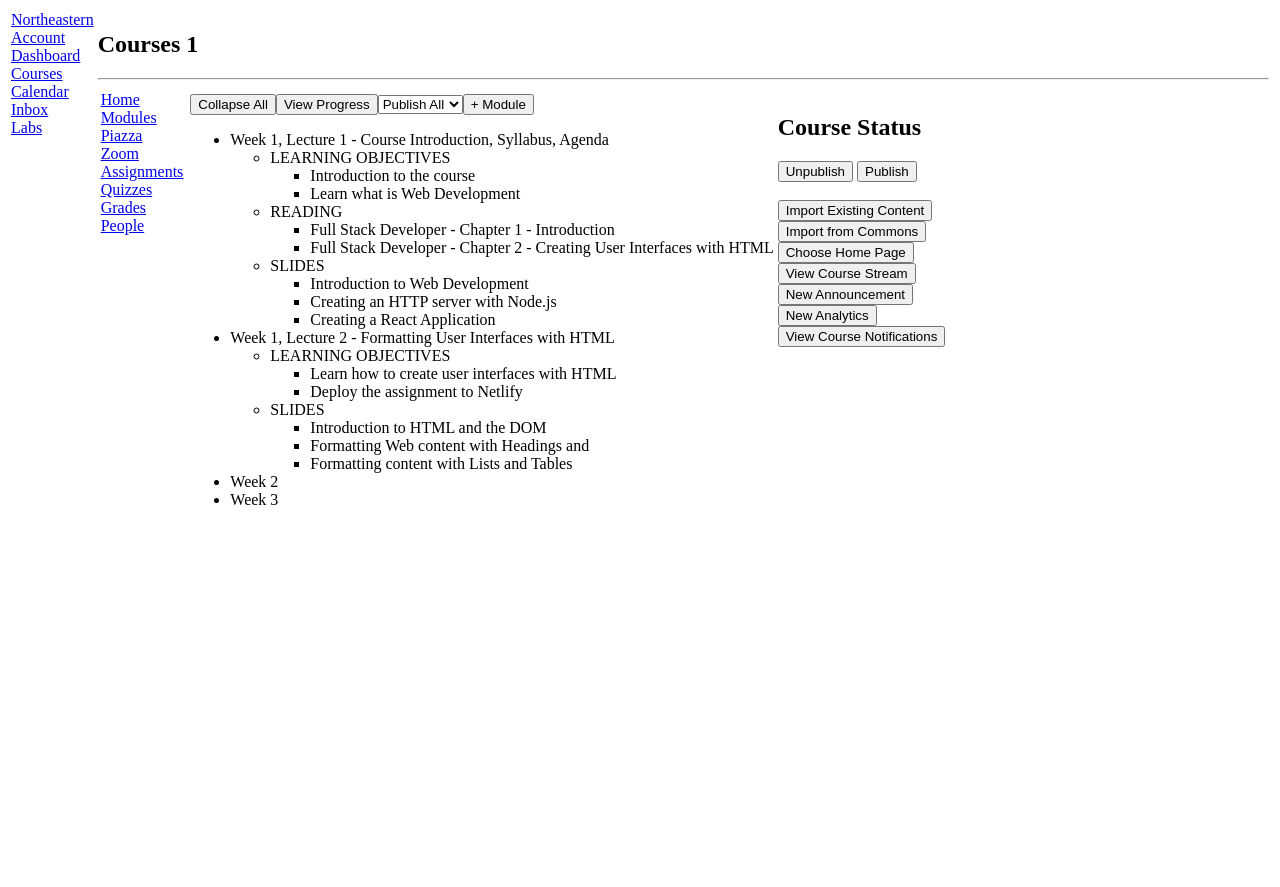
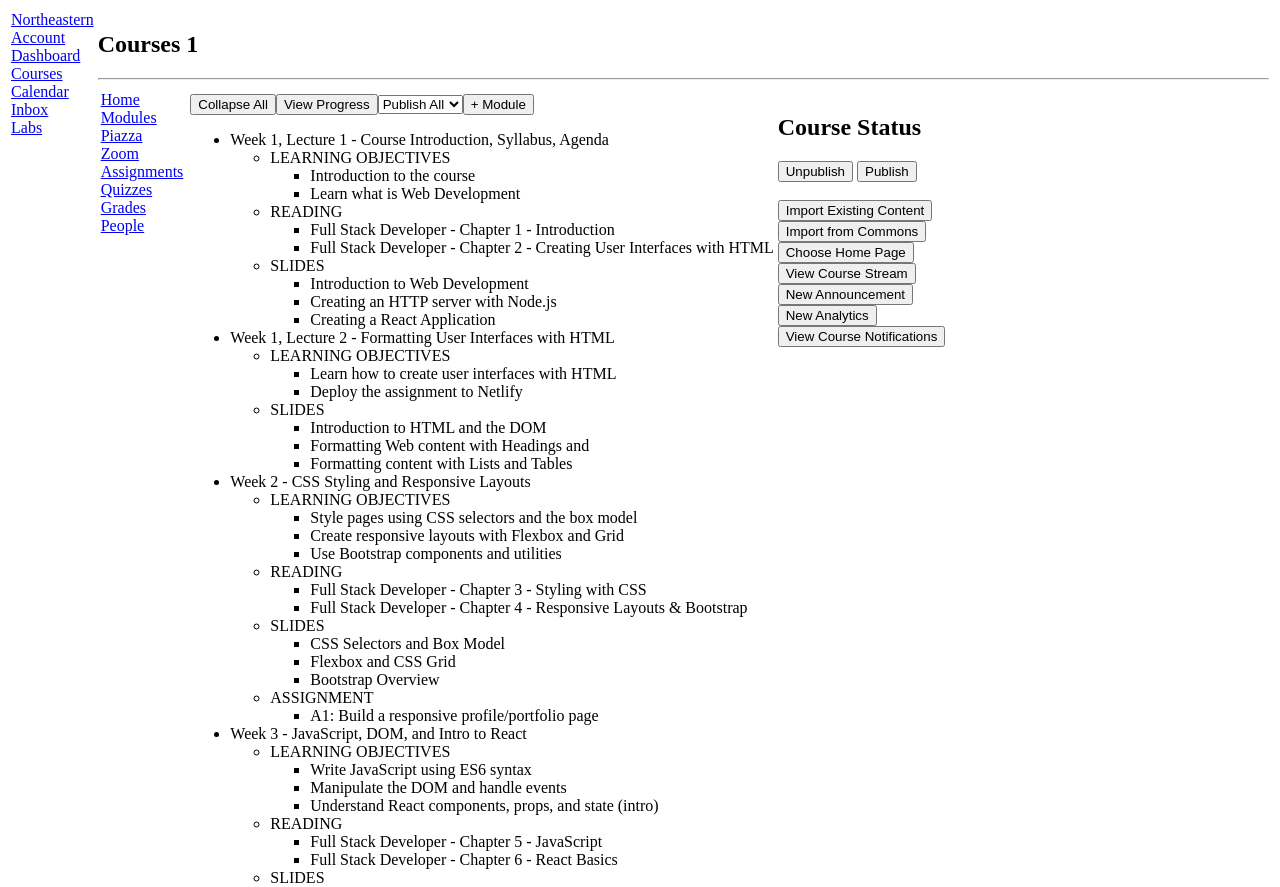
Before and after one commit to justin-aj/kambaz-next-js, a Next.js app: page /Courses/1/Home in a window 1280 px wide. Shown: the top 887 px of the page. Before the commit the page ends 800 px from the top, so only its background shows below. Built offline with nearby package versions, Linux system fonts and the light colour scheme.

Commit message:
assignment 1 deployment changes

```diff
--- a/app/(Kambaz)/Courses/[cid]/Modules/page.tsx
+++ b/app/(Kambaz)/Courses/[cid]/Modules/page.tsx
@@ -57,11 +57,74 @@ export default function Modules() {
           </ul>
         </li>
         <li className="wd-module">
-          <div className="wd-title">Week 2</div>
+          <div className="wd-title">Week 2 - CSS Styling and Responsive Layouts</div>
+          <ul className="wd-lessons">
+            <li className="wd-lesson">
+              <span className="wd-title">LEARNING OBJECTIVES</span>
+              <ul className="wd-content">
+                <li className="wd-content-item">Style pages using CSS selectors and the box model</li>
+                <li className="wd-content-item">Create responsive layouts with Flexbox and Grid</li>
+                <li className="wd-content-item">Use Bootstrap components and utilities</li>
+              </ul>
+            </li>
+            <li className="wd-lesson">
+              <span className="wd-title">READING</span>
+              <ul className="wd-content">
+                <li className="wd-content-item">Full Stack Developer - Chapter 3 - Styling with CSS</li>
+                <li className="wd-content-item">Full Stack Developer - Chapter 4 - Responsive Layouts & Bootstrap</li>
+              </ul>
+            </li>
+            <li className="wd-lesson">
+              <span className="wd-title">SLIDES</span>
+              <ul className="wd-content">
+                <li className="wd-content-item">CSS Selectors and Box Model</li>
+                <li className="wd-content-item">Flexbox and CSS Grid</li>
+                <li className="wd-content-item">Bootstrap Overview</li>
+              </ul>
+            </li>
+            <li className="wd-lesson">
+              <span className="wd-title">ASSIGNMENT</span>
+              <ul className="wd-content">
+                <li className="wd-content-item">A1: Build a responsive profile/portfolio page</li>
+              </ul>
+            </li>
+          </ul>
         </li>
         <li className="wd-module">
-          <div className="wd-title">Week 3</div>
+          <div className="wd-title">Week 3 - JavaScript, DOM, and Intro to React</div>
+          <ul className="wd-lessons">
+            <li className="wd-lesson">
+              <span className="wd-title">LEARNING OBJECTIVES</span>
+              <ul className="wd-content">
+                <li className="wd-content-item">Write JavaScript using ES6 syntax</li>
+                <li className="wd-content-item">Manipulate the DOM and handle events</li>
+                <li className="wd-content-item">Understand React components, props, and state (intro)</li>
+              </ul>
+            </li>
+            <li className="wd-lesson">
+              <span className="wd-title">READING</span>
+              <ul className="wd-content">
+                <li className="wd-content-item">Full Stack Developer - Chapter 5 - JavaScript</li>
+                <li className="wd-content-item">Full Stack Developer - Chapter 6 - React Basics</li>
+              </ul>
+            </li>
+            <li className="wd-lesson">
+              <span className="wd-title">SLIDES</span>
+              <ul className="wd-content">
+                <li className="wd-content-item">JavaScript Fundamentals and ES6</li>
+                <li className="wd-content-item">DOM Manipulation and Events</li>
+                <li className="wd-content-item">React: Components and Props</li>
+              </ul>
+            </li>
+            <li className="wd-lesson">
+              <span className="wd-title">ASSIGNMENT</span>
+              <ul className="wd-content">
+                <li className="wd-content-item">A2: Build a TODO app (DOM version), then refactor to React</li>
+              </ul>
+            </li>
+          </ul>
         </li>
       </ul>
     </div>
-);}
+  );
+}
```
Also changed, not shown: app/(Kambaz)/Courses/[cid]/Assignments/[aid]/page.tsx (+4 -4 lines).
